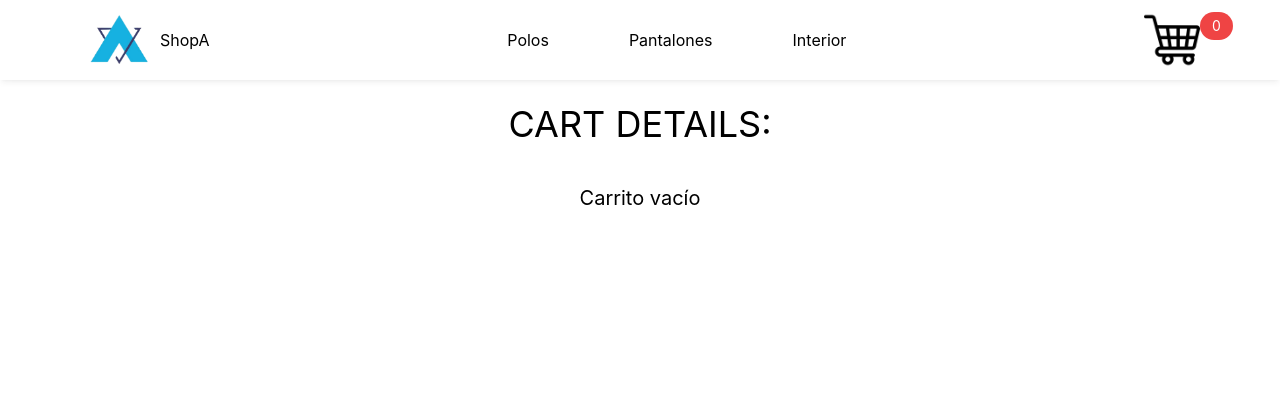
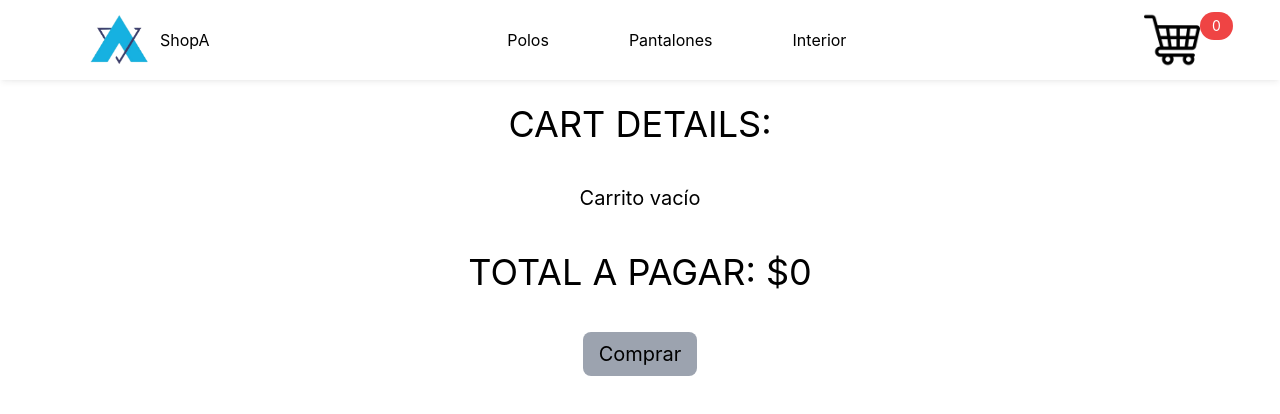
Before and after one commit to asotito/CreaTuLanding1-Soto, a React (Create React App) app: page /cart in a window 1280 px wide. Shown: the top 414 px of the page. Built offline with nearby package versions, Linux system fonts and the light colour scheme.

Commit message:
fixed rendering in cart detail

```diff
--- a/src/components/CartDetail.jsx
+++ b/src/components/CartDetail.jsx
@@ -33,15 +33,11 @@ function CartDetail(){
                         </p>
                     </div>
                 ))
-                (
-                    <div>
-                        <div class="p-10 uppercase text-4xl">
-                            <h1>Total a pagar: ${totalPrice}</h1>
-                        </div>
-                        <button onClick={createOrder} class="py-2 px-4 bg-gray-400 rounded-lg">Comprar</button>
-                    </div>
-                )
             )}
+                <div class="p-10 uppercase text-4xl">
+                    <h1>Total a pagar: ${totalPrice}</h1>
+                </div>
+                <button onClick={createOrder} class="py-2 px-4 bg-gray-400 rounded-lg">Comprar</button>
             </div>
             {
                 isVisible && (
```
